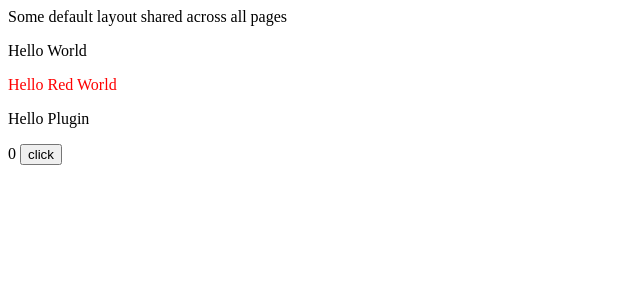
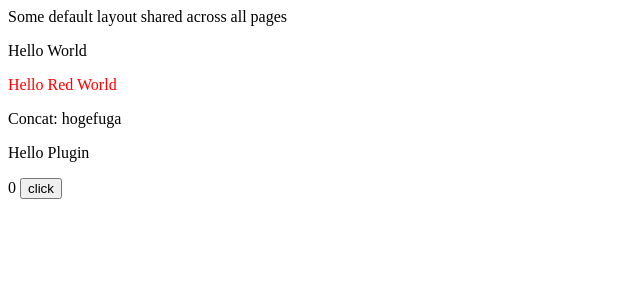
Before and after one commit to kobakei/nuxt3-example, a Nuxt app: page / in a window 1280 px wide. Shown: the top 300 px of the page, without its empty margins (0-640 px from the left). Built offline with nearby package versions, Linux system fonts and the light colour scheme.

Commit message:
Add utils

```diff
--- a/pages/index.vue
+++ b/pages/index.vue
@@ -3,6 +3,10 @@
     <HelloWorld />
 
     <RedWorld />
+
+    <p>
+      {{ concat('hoge', 'fuga') }}
+    </p>
 
     <p>
       {{ $hello('Plugin') }}
@@ -18,6 +22,7 @@
 <script setup lang="ts">
 import { useCounterStore } from '~/stores/counter'
 import RedWorld from '~/components/global/RedWorld.vue'
+import { concat } from '../utils/concat'
 
 const store = useCounterStore()
 const { $hello } = useNuxtApp()
--- /dev/null
+++ b/utils/concat.ts
@@ -0,0 +1,3 @@
+export function concat(s1: string, s2: string): string {
+  return `Concat: ${s1}${s2}`
+}
```
